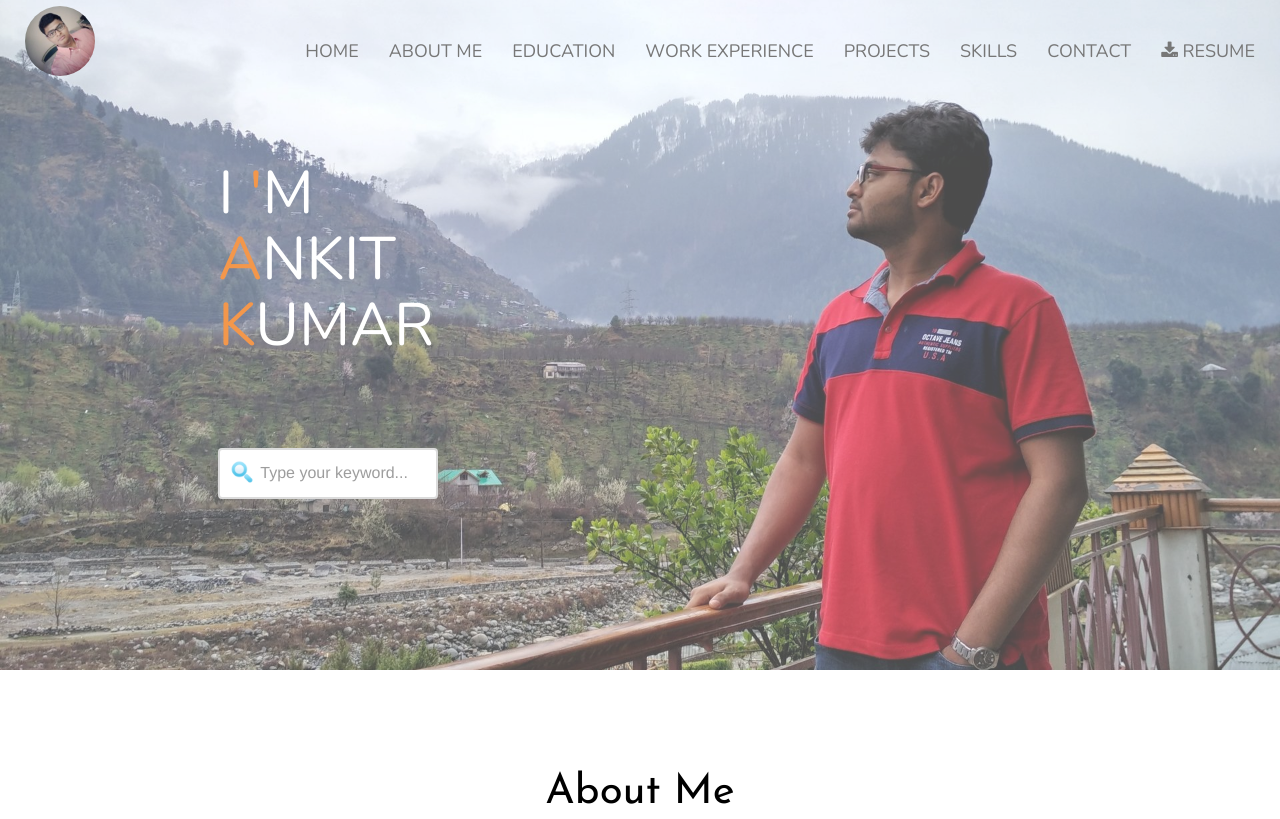
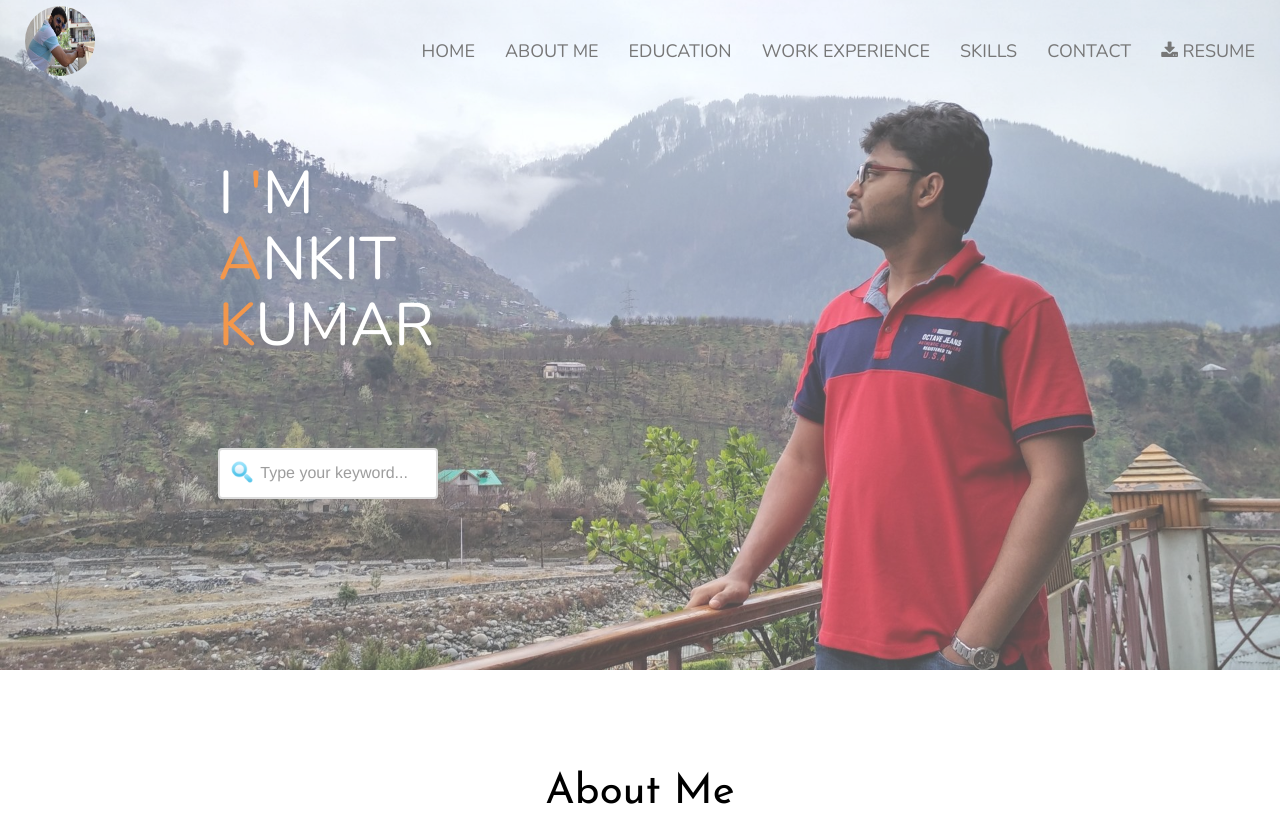
Before and after one commit to Vivek2402/Vivek2402.Resume.github.io, a plain HTML site: page index.html in a window 1280 px wide. Shown: the top 819 px of the page. Drawn offline with nearby package versions, Linux system fonts and the light colour scheme.

Commit message:
Update index.html

```diff
--- a/index.html
+++ b/index.html
@@ -31,7 +31,7 @@
                     <span class="icon-bar"></span>
                     <span class="icon-bar"></span>
                 </button>
-                <img src="img/ankit_thumbnail.jpg" class="img-circle" alt="Thumbnail" width="70" height="70" />
+                <img src="img/vivek.jpg" class="img-circle" alt="Thumbnail" width="70" height="70" />
             </div>
             <div class="collapse navbar-collapse" id="myNavbar">
                 <ul class="nav navbar-nav navbar-right" style="margin-top:20px;">
@@ -47,9 +47,7 @@
                     <li>
                         <a href="#work-content">Work Experience</a>
                     </li>
-                    <li>
-                        <a href="#project-content">Projects</a>
-                    </li>
+
                     <li>
                         <a href="#skill-content">Skills</a>
                     </li>
@@ -57,7 +55,7 @@
                         <a href="#contact-content">Contact</a>
                     </li>
                     <li>
-                        <a href="file/Ankit Kumar.pdf" download>
+                        <a href="file/Vivek Gaur.pdf" download>
                             <i class="fa fa-download" aria-hidden="true"></i>
                             Resume</a>
                     </li>
```
